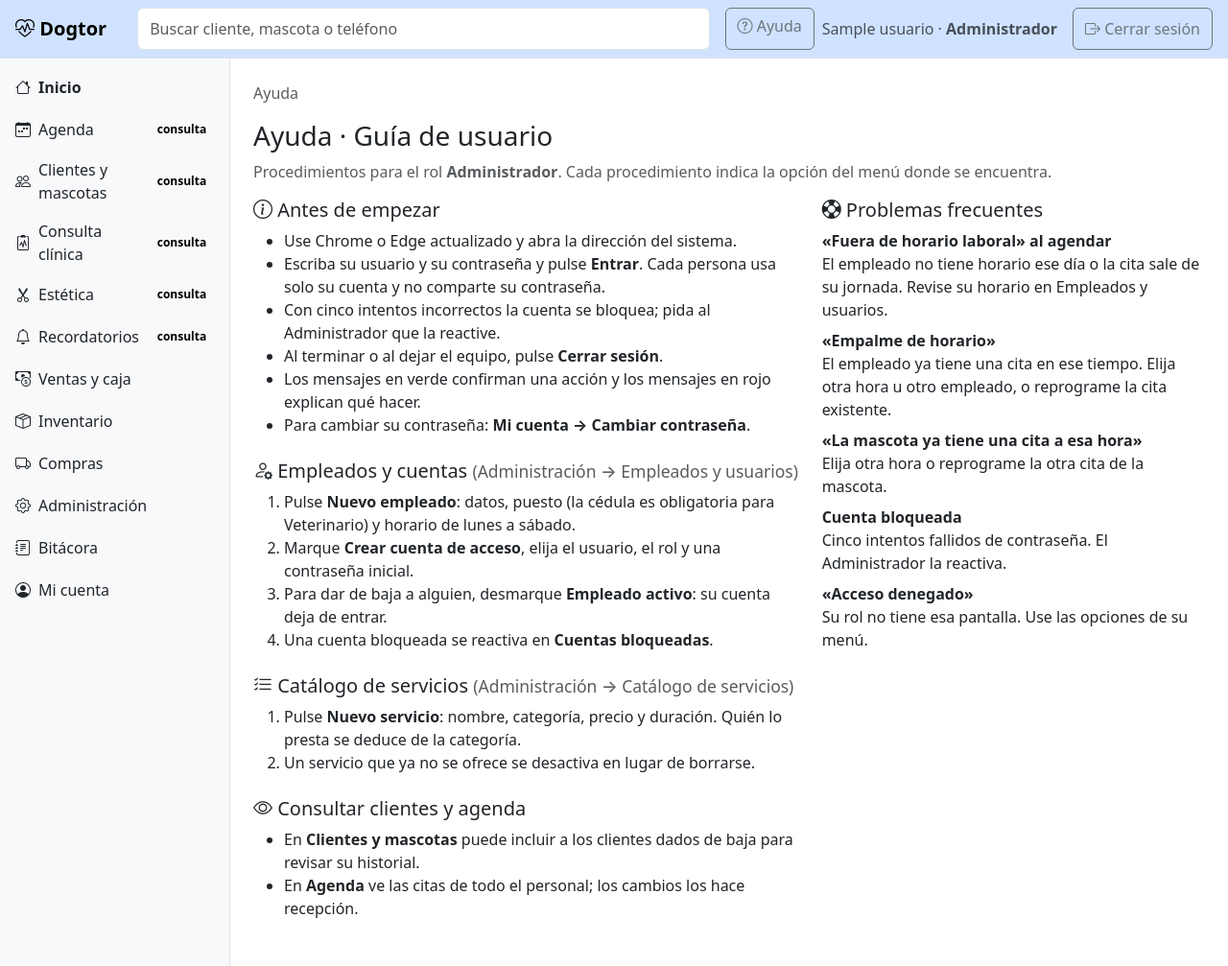
After one commit to JECR2005/dogtor-veterinaria, a Django app: page /ayuda/ in a window 1280 px wide. The commit adds this page. Shown: the whole page at 96% size. Run offline with Django 5.2, Linux system fonts and the light colour scheme; a user stored in the database is signed in; tables that the repository leaves empty hold one stand-in row (values such as "Sample post"); some libraries are stand-ins or nearby versions.

Commit message:
S1-22: brechas encontradas al evaluar el cierre de P1 (DEF-002 a DEF-004)
- DEF-002 (Mayor): el Estilista solo consulta a los clientes y mascotas de sus citas
  (Tabla 4.9); lista, búsqueda global, ficha del cliente y de la mascota.
- DEF-003 (Mayor): las páginas con sesión no se guardan en la caché del navegador; tras
  cerrar sesión, Atrás no muestra datos (LV-03 punto 9).
- DEF-004 (Menor): botón Ayuda con la guía de usuario del rol (apartado 4.6.2, LV-03 punto 10).
- Registro de defectos con origen (Tabla 4.22), causa raíz y acción preventiva.

Co-Authored-By: Claude Opus 5.5 <noreply@anthropic.com>
Claude-Session: https://claude.ai/code/session_012qUdeRyn81jVz6kfdz3RHN

```diff
--- a/catalogos/services.py
+++ b/catalogos/services.py
@@ -182,3 +182,26 @@ def empleados_con_cuenta():
         .prefetch_related("horarios")
         .order_by("-activo", "puesto", "apellidos", "nombre")
     )
+
+
+# --- Tabla 4.9 · El Estilista ve solo la mascota de su cita (DEF-002) ----------------------------
+def solo_mascotas_de_sus_citas(usuario):
+    """Tabla 4.9: «Clientes y mascotas — Estilista: ○ solo la mascota de su cita»."""
+    return usuario.rol == Rol.ESTILISTA
+
+
+def mascotas_visibles(usuario, mascotas=None):
+    """Mascotas que el usuario puede consultar. El Estilista, solo las que tienen una cita con él."""
+    from .models import Mascota
+
+    mascotas = Mascota.objects.all() if mascotas is None else mascotas
+    if solo_mascotas_de_sus_citas(usuario):
+        mascotas = mascotas.filter(citas__empleado_id=usuario.empleado_id).distinct()
+    return mascotas
+
+
+def clientes_visibles(usuario, clientes):
+    """Clientes que el usuario puede consultar. El Estilista, solo los dueños de las mascotas de sus citas."""
+    if solo_mascotas_de_sus_citas(usuario):
+        clientes = clientes.filter(pk__in=mascotas_visibles(usuario).values("cliente_id"))
+    return clientes
--- a/config/settings/base.py
+++ b/config/settings/base.py
@@ -61,6 +61,7 @@ MIDDLEWARE = [
     "django.middleware.common.CommonMiddleware",
     "django.middleware.csrf.CsrfViewMiddleware",
     "django.contrib.auth.middleware.AuthenticationMiddleware",
+    "seguridad.middleware.SinCacheConSesion",  # LV-03 punto 9: Atrás no muestra datos tras cerrar sesión
     "django.contrib.messages.middleware.MessageMiddleware",
     "django.middleware.clickjacking.XFrameOptionsMiddleware",
 ]
--- a/config/urls.py
+++ b/config/urls.py
@@ -8,6 +8,7 @@ from . import views
 urlpatterns = [
     path("", views.inicio, name="inicio"),
     path("salud/", views.salud, name="salud"),
+    path("ayuda/", views.ayuda, name="ayuda"),
     path("cuenta/", include("seguridad.urls")),
     path("clientes/", include("catalogos.urls")),
     path("administracion/empleados/", include("catalogos.urls_empleados")),
--- a/config/views.py
+++ b/config/views.py
@@ -47,6 +47,15 @@ def inicio(request):
     return render(request, "inicio.html", contexto)
 
 
+@requiere_permiso("inicio")
+def ayuda(request):
+    """LV-03 punto 10 · Ayuda: la guía de usuario del apartado 4.6.2 para el rol de quien entra (DEF-004).
+
+    Muestra lo que ya existe en el prototipo actual; cada prototipo agrega sus procedimientos.
+    """
+    return render(request, "ayuda.html", {"rol": request.user.rol})
+
+
 def salud(request):
     """Verificación de disponibilidad para el monitoreo externo (RNF-06, R15)."""
     try:
--- /dev/null
+++ b/templates/ayuda.html
@@ -0,0 +1,112 @@
+{% extends "base.html" %}
+{% block titulo %}Ayuda{% endblock %}
+{% block ruta %}<li class="breadcrumb-item active" aria-current="page">Ayuda</li>{% endblock %}
+{% block contenido %}
+  {# LV-03 punto 10 · Guía de usuario (apartado 4.6.2), según el rol. Cada prototipo agrega sus procedimientos. #}
+  <h1 class="h3">Ayuda · Guía de usuario</h1>
+  <p class="text-body-secondary">Procedimientos para el rol <strong>{{ rol }}</strong>. Cada procedimiento indica la opción del menú donde se encuentra.</p>
+
+  <div class="row g-4">
+    <div class="col-lg-7">
+      <section class="mb-4">
+        <h2 class="h5"><i class="bi bi-info-circle" aria-hidden="true"></i> Antes de empezar</h2>
+        <ul>
+          <li>Use Chrome o Edge actualizado y abra la dirección del sistema.</li>
+          <li>Escriba su usuario y su contraseña y pulse <strong>Entrar</strong>. Cada persona usa solo su cuenta y no comparte su contraseña.</li>
+          <li>Con cinco intentos incorrectos la cuenta se bloquea; pida al Administrador que la reactive.</li>
+          <li>Al terminar o al dejar el equipo, pulse <strong>Cerrar sesión</strong>.</li>
+          <li>Los mensajes en verde confirman una acción y los mensajes en rojo explican qué hacer.</li>
+          <li>Para cambiar su contraseña: <strong>Mi cuenta → Cambiar contraseña</strong>.</li>
+        </ul>
+      </section>
+
+      {% if rol == "Recepcionista" %}
+        <section class="mb-4">
+          <h2 class="h5"><i class="bi bi-people" aria-hidden="true"></i> Registrar un cliente y su mascota <span class="small text-body-secondary">(Clientes y mascotas)</span></h2>
+          <ol>
+            <li>Busque por nombre o teléfono para no duplicar al cliente (también desde la barra superior).</li>
+            <li>Si no existe, pulse <strong>Nuevo cliente</strong> y capture nombre, teléfono, canal de contacto preferido y, si lo pide, datos fiscales.</li>
+            <li>Marque que el cliente aceptó el aviso de privacidad; sin esta casilla el sistema no guarda.</li>
+            <li>Pulse <strong>Guardar</strong> y después <strong>Nueva mascota</strong>: nombre, especie y raza, sexo, nacimiento, peso, color, esterilización y alergias.</li>
+            <li>Al guardar, el sistema abre el expediente de la mascota.</li>
+          </ol>
+        </section>
+        <section class="mb-4">
+          <h2 class="h5"><i class="bi bi-calendar-plus" aria-hidden="true"></i> Agendar una cita <span class="small text-body-secondary">(Agenda → Nueva cita)</span></h2>
+          <ol>
+            <li>Pulse <strong>Nueva cita</strong> (barra superior) y elija la mascota de la lista, o haga clic en un espacio libre del calendario.</li>
+            <li>Elija el servicio; la lista de empleados muestra solo a quienes pueden darlo.</li>
+            <li>Elija el empleado, la fecha y la hora, y pulse <strong>Agendar</strong>.</li>
+            <li>Si aparece «Fuera de horario laboral» o «Empalme de horario», elija otra hora u otro empleado.</li>
+          </ol>
+        </section>
+        <section class="mb-4">
+          <h2 class="h5"><i class="bi bi-arrow-repeat" aria-hidden="true"></i> Reprogramar, cancelar o completar una cita</h2>
+          <ol>
+            <li>Abra la cita desde el calendario o desde el panel de inicio.</li>
+            <li>Para reprogramar, elija la nueva fecha y hora; para cancelar, escriba el motivo.</li>
+            <li>El espacio queda libre de inmediato en el calendario.</li>
+            <li>Cuando la cita ya pasó, pulse <strong>Marcar como completada</strong>.</li>
+          </ol>
+        </section>
+      {% elif rol == "Veterinario" or rol == "Estilista" %}
+        <section class="mb-4">
+          <h2 class="h5"><i class="bi bi-calendar-week" aria-hidden="true"></i> Revisar sus citas <span class="small text-body-secondary">(Inicio y Agenda)</span></h2>
+          <ol>
+            <li>El <strong>panel de inicio</strong> muestra sus citas de hoy y la próxima.</li>
+            <li>En <strong>Agenda</strong> vea su semana; el filtro por empleado muestra la de un compañero de su mismo puesto.</li>
+            <li>Abra una cita para ver la mascota, el servicio y el teléfono del cliente.</li>
+            <li>Para agendar, reprogramar o cancelar, pida el cambio en recepción.</li>
+          </ol>
+        </section>
+        {% if rol == "Veterinario" %}
+          <p class="text-body-secondary small">La consulta clínica, las aplicaciones y las recetas se agregan en el prototipo P3.</p>
+        {% else %}
+          <p class="text-body-secondary small">El registro de atención de estética se agrega en el prototipo P3. Usted ve solo las mascotas de sus citas.</p>
+        {% endif %}
+      {% elif rol == "Administrador" %}
+        <section class="mb-4">
+          <h2 class="h5"><i class="bi bi-person-gear" aria-hidden="true"></i> Empleados y cuentas <span class="small text-body-secondary">(Administración → Empleados y usuarios)</span></h2>
+          <ol>
+            <li>Pulse <strong>Nuevo empleado</strong>: datos, puesto (la cédula es obligatoria para Veterinario) y horario de lunes a sábado.</li>
+            <li>Marque <strong>Crear cuenta de acceso</strong>, elija el usuario, el rol y una contraseña inicial.</li>
+            <li>Para dar de baja a alguien, desmarque <strong>Empleado activo</strong>: su cuenta deja de entrar.</li>
+            <li>Una cuenta bloqueada se reactiva en <strong>Cuentas bloqueadas</strong>.</li>
+          </ol>
+        </section>
+        <section class="mb-4">
+          <h2 class="h5"><i class="bi bi-list-check" aria-hidden="true"></i> Catálogo de servicios <span class="small text-body-secondary">(Administración → Catálogo de servicios)</span></h2>
+          <ol>
+            <li>Pulse <strong>Nuevo servicio</strong>: nombre, categoría, precio y duración. Quién lo presta se deduce de la categoría.</li>
+            <li>Un servicio que ya no se ofrece se desactiva en lugar de borrarse.</li>
+          </ol>
+        </section>
+        <section class="mb-4">
+          <h2 class="h5"><i class="bi bi-eye" aria-hidden="true"></i> Consultar clientes y agenda</h2>
+          <ul>
+            <li>En <strong>Clientes y mascotas</strong> puede incluir a los clientes dados de baja para revisar su historial.</li>
+            <li>En <strong>Agenda</strong> ve las citas de todo el personal; los cambios los hace recepción.</li>
+          </ul>
+        </section>
+      {% endif %}
+    </div>
+
+    <div class="col-lg-5">
+      <section>
+        <h2 class="h5"><i class="bi bi-life-preserver" aria-hidden="true"></i> Problemas frecuentes</h2>
+        <dl>
+          <dt>«Fuera de horario laboral» al agendar</dt>
+          <dd>El empleado no tiene horario ese día o la cita sale de su jornada. Revise su horario en Empleados y usuarios.</dd>
+          <dt>«Empalme de horario»</dt>
+          <dd>El empleado ya tiene una cita en ese tiempo. Elija otra hora u otro empleado, o reprograme la cita existente.</dd>
+          <dt>«La mascota ya tiene una cita a esa hora»</dt>
+          <dd>Elija otra hora o reprograme la otra cita de la mascota.</dd>
+          <dt>Cuenta bloqueada</dt>
+          <dd>Cinco intentos fallidos de contraseña. El Administrador la reactiva.</dd>
+          <dt>«Acceso denegado»</dt>
+          <dd>Su rol no tiene esa pantalla. Use las opciones de su menú.</dd>
+        </dl>
+      </section>
+    </div>
+  </div>
+{% endblock %}
--- a/templates/base.html
+++ b/templates/base.html
@@ -27,6 +27,7 @@
       {% elif menu_rol == "Veterinario" %}
         <a class="btn btn-primary me-2" href="{% url 'agenda:dia' %}?empleado={{ user.empleado_id }}"><i class="bi bi-clipboard2-pulse" aria-hidden="true"></i> Consultas del día</a>
       {% endif %}
+      <a class="btn btn-outline-secondary me-2" href="{% url 'ayuda' %}" title="Ayuda: guía de usuario"><i class="bi bi-question-circle" aria-hidden="true"></i> Ayuda</a>
       <span class="navbar-text me-3">{{ user.nombre_usuario }} · <strong>{{ menu_rol }}</strong></span>
       <form method="post" action="{% url 'seguridad:salir' %}">{% csrf_token %}
         <button class="btn btn-outline-secondary" type="submit"><i class="bi bi-box-arrow-right" aria-hidden="true"></i> Cerrar sesión</button>
```
Also changed, not shown: catalogos/views.py (+10 -4 lines), docs/gestion/resultados_pruebas.md (+8 -3 lines), seguridad/middleware.py (added, +20 -0 lines), tests/integracion/test_cierre_sesion_y_ayuda.py (added, +38 -0 lines), tests/integracion/test_clientes.py (+1 -1 lines), tests/integracion/test_estilista.py (added, +43 -0 lines), tests/integracion/test_mascotas.py (+1 -1 lines), tests/sistema/test_TS01_acceso_directo_P1.py (+8 -3 lines).
